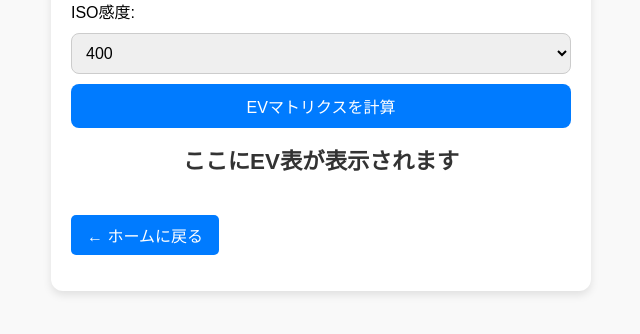
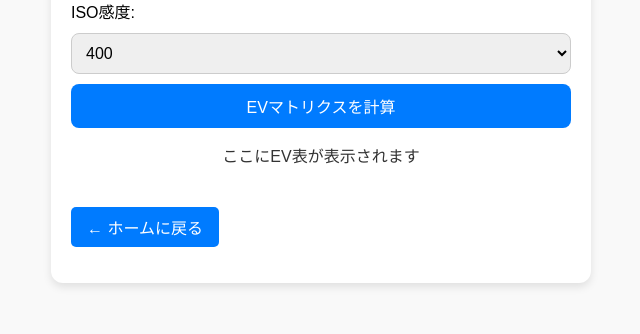
Before and after one commit to y-nob/my-html-tool, a plain HTML site: page evkeisan.html in a window 1280 px wide. Shown: the part 108-442 px from the top of the page, without its empty margins (319-959 px from the left). Drawn offline with Linux system fonts and the light colour scheme.

Commit message:
ニフレックス追加に伴う修正

```diff
--- a/evkeisan.html
+++ b/evkeisan.html
@@ -29,7 +29,7 @@
     <button onclick="renderMatrix()">EVマトリクスを計算</button>
 
     <!-- 結果表示 -->
-    <div class="result" id="matrix">ここにEV表が表示されます</div>
+    <div class="result_matrix" id="matrix">ここにEV表が表示されます</div>
 
     <!-- 戻るリンク -->
     <p style="margin-top:20px;">
--- a/style.css
+++ b/style.css
@@ -48,6 +48,13 @@ button:active {
   font-weight: bold;
 }
 
+.result_matrix {
+    margin-top: 15px;
+  font-size: 1rem;
+  text-align: center;
+  color: #333;
+}
+
 .highlight-row {
   background-color: #ffeeba; /* 行：淡い黄色 */
 }
```
